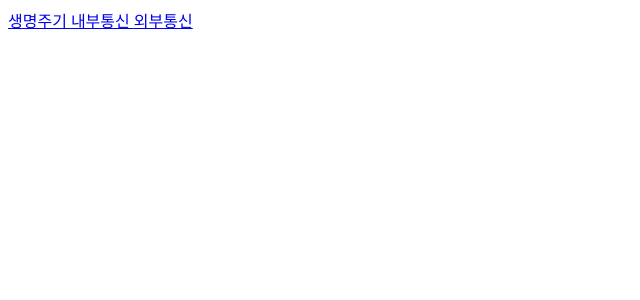
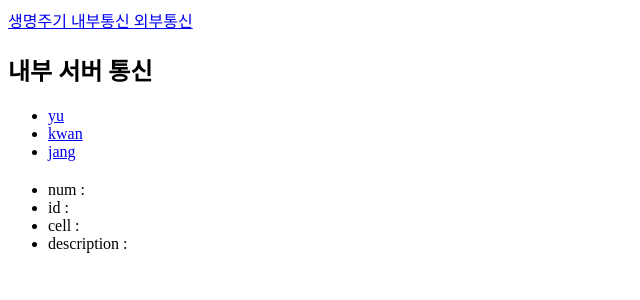
Before and after one commit to kbm1611/springweb, a React (Vite) app in the folder src/main/react/: page /local in a window 1280 px wide. Before the commit this address had no page. Shown: the top 300 px of the page, without its empty margins (0-640 px from the left). Built offline with nearby package versions, Linux system fonts and the light colour scheme.

Commit message:
day68 외부API통신

```diff
--- a/src/main/react/src/chapter12/Exam1.jsx
+++ b/src/main/react/src/chapter12/Exam1.jsx
@@ -1,14 +1,16 @@
 import { Route, Routes } from "react-router-dom";
 import TopNavi from "./components/TopNavi";
 import LifeCycle from "./components/LifeCycle";
+import LocalJsonFetcher from "./components/LocalJsonFetcher";
+import ExternalApiFetcher from "./components/ExternalApiFetcher";
 
 export default function Exam1(props){
     return (<>
         <TopNavi></TopNavi>
         <Routes>
             <Route path = '/' element={<LifeCycle />} />
-            {/* <Route path = '/local' element={<LocalJsonFetcher />} /> */}
-            {/* <Route path = '/external' element={<ExternalApiFetcher />} /> */}
+            <Route path = '/local' element={<LocalJsonFetcher />} />
+            <Route path = '/external' element={<ExternalApiFetcher />} />
         </Routes>
     </>)
 }
--- /dev/null
+++ b/src/main/react/src/chapter12/components/ExternalApiFetcher.jsx
@@ -0,0 +1,60 @@
+import { useEffect, useState } from "react"
+import axios from "axios";
+
+function RandomUser(props){
+    const[myJson, setMyJson] = useState({results:[]});
+
+    const axiosApi = async() =>{
+        const response = await axios.get('https://api.randomuser.me?results=10'); // 10개 데이터 요청
+        const data = response.data;
+        console.log( data );
+        setMyJson( data );
+    }
+
+    useEffect( () => {
+        axiosApi(); // 마운트 : 서버로부터 정보를 요청하자. 주로 REST API (AXIOS)
+    }, []); // 딱 한 번만 실행
+
+    let trTag = myJson.results.map((data) => {
+        return(
+            <tr key={data.login.md5}>
+                <td><img src={data.picture.thumbnail} alt={data.login.username} /></td>
+                <td><a href='/' onClick={(e)=>{
+                    e.preventDefault();
+                    props.onProfile(data);
+                }}>{data.login.username}</a>
+                </td>
+                <td>{data.name.title} {data.name.first} {data.name.last}</td>
+                <td>{data.nat}</td>
+                <td>{data.email}</td>
+            </tr>
+        );
+    });
+    return(
+        <div>
+            <table border='1'>
+                <thead>
+                    <tr>
+                        <th>사진</th><th>로그인</th><th>이름</th>
+                        <th>국가</th><th>Email</th>
+                    </tr>
+                </thead>
+                <tbody>{trTag}</tbody>
+            </table>
+        </div>
+    );
+}
+// ExternalApiFetcher.jsx
+export default function ExternalApiFetcher(props){
+    return (<>
+        <h2> 외부 서버 통신 </h2>
+        <RandomUser onProfile={(data)=>{
+            console.log(data);
+            let info = `전화번호:${data.cell}
+            성별:${data.gender}
+            username:${data.login.username}
+            password:${data.login.password}`;
+            alert(info); // 경고창으로 내용 출력
+        }}></RandomUser>
+    </>);
+}
--- /dev/null
+++ b/src/main/react/src/chapter12/components/LocalJsonFetcher.jsx
@@ -0,0 +1,80 @@
+import { useEffect, useState } from "react";
+import axios from 'axios';
+
+const GlobalTop = (props) =>{
+    console.log("[1] 컴포넌트 실행 ");
+
+    const [ myList, setMyList ] = useState( [ ] ); // 빈배열을 갖는 상태 변수
+
+    // [1] AXIOS 사용하기 , 설치 : npm-i axios, import axios from 'axios';
+    const axios1 = async() => {
+
+        // 내부 파일과 통신
+        const response = await axios.get( './json/myData.json' );
+        const result = response.data;
+        setMyList( result );
+    }
+
+    // (1) useEffect ( () => { } ) : 최초실행, 렌더링할때마다 실행
+    // (2) useEffect ( () => { }, [ ]) : 최초실행
+    // (3) useEffect ( () => { }, [ 상태변수1, 상태변수2 ] ) : 최초실행, 특정상태변수가 변경될 때 마다
+    useEffect( () =>{
+        console.log('[3]useEffect 실행')
+        axios1();
+    }, [ ])
+
+    // [3] 현재 상태(myList => json => axios ) 정보를 반복하여 html 구성 함수
+    // 리스트/배열변수명.map( (반복변수) => { return (<> JSX </> ) } ) // 주로 HTML 구성할 때 사용한다.
+    let listTag = myList.map( (data) =>{
+        // 첫번째 반복 data = {"num": 1 ... "cell" : "(02) 235-1111"}
+        return(
+            <li key={data.id}>
+                <a href={ data.id } data-id={data.num} onClick={(e) =>{
+                    e.preventDefault();
+                    props.myLinkClick( e.target.dataset.id );
+                }}> { data.id } </a>
+            </li>
+        )
+    });
+    // 변수예측 listTag = <li> <a> yu </a> </li>
+
+    console.log('[2] return 실행');
+    return (
+        <nav>
+            <ul>
+                {listTag}
+            </ul>
+        </nav>
+    );
+}
+
+const ContentBody = (props)=>{
+    return(
+        <div>
+            <h2>{props.myResult.name}</h2>
+            <ul>
+                <li>num : {props.myResult.num} </li>
+                <li>id : {props.myResult.id} </li>
+                <li>cell : {props.myResult.cell} </li>
+                <li>description : {props.myResult.description} </li>
+            </ul>
+        </div>
+    );
+}
+
+export default function LocalJsonFetcher(props){
+    const [myResult, setMyResult] = useState({});
+    return(<>
+    <h2>내부 서버 통신</h2>
+    <GlobalTop myLinkClick={async(num)=>{
+        console.log('클릭', num);
+
+        // fetch 대신에 axios
+        const response = await axios.get(`./json/dto${num}.json`);
+        const result = response.data;
+
+        setMyResult( result );
+    }}></GlobalTop>
+    <ContentBody myResult={myResult}></ContentBody>
+    </>)
+}
```
